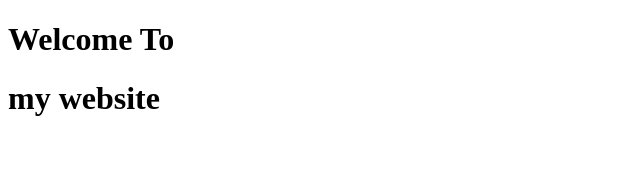
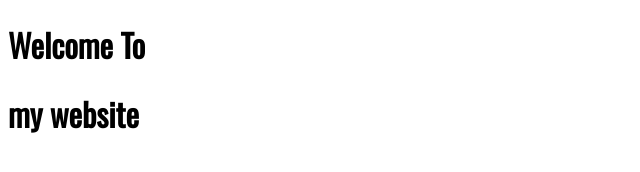
Before and after one commit to tahid02/web-portfolio, a plain HTML site: page index.html in a window 1280 px wide. Shown: the whole page, without its empty margins (0-640 px from the left). Drawn offline with nearby package versions, Linux system fonts and the light colour scheme.

Commit message:
font adding

```diff
--- a/index.html
+++ b/index.html
@@ -5,6 +5,8 @@
     <meta name="viewport" content="width=device-width, initial-scale=1.0">
     <title>mahtab website</title>
     <link rel="stylesheet" href="style.css">
+    <link rel="preconnect" href="https://fonts.gstatic.com">
+<link href="https://fonts.googleapis.com/css2?family=Oswald&display=swap" rel="stylesheet">
 </head>
 <body>
     <h1>Welcome To</h1>
--- a/style.css
+++ b/style.css
@@ -0,0 +1,3 @@
+h1{
+    font-family: 'Oswald', sans-serif;
+}
```
